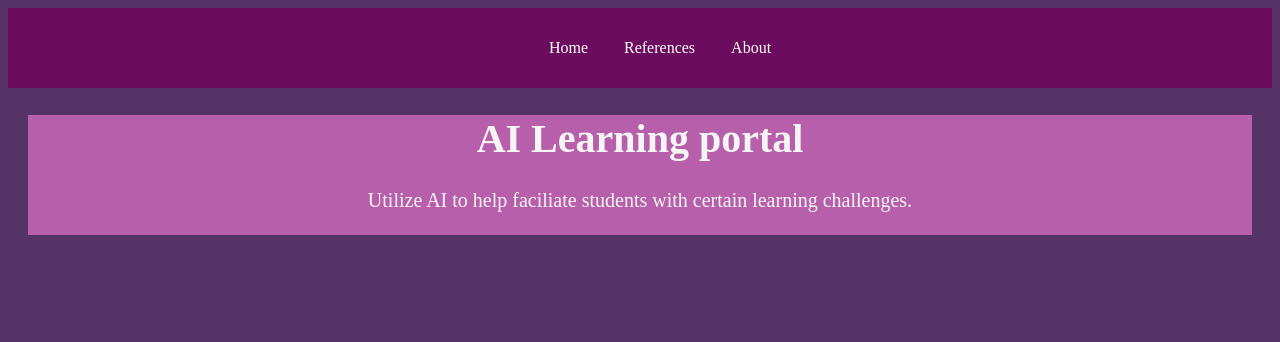
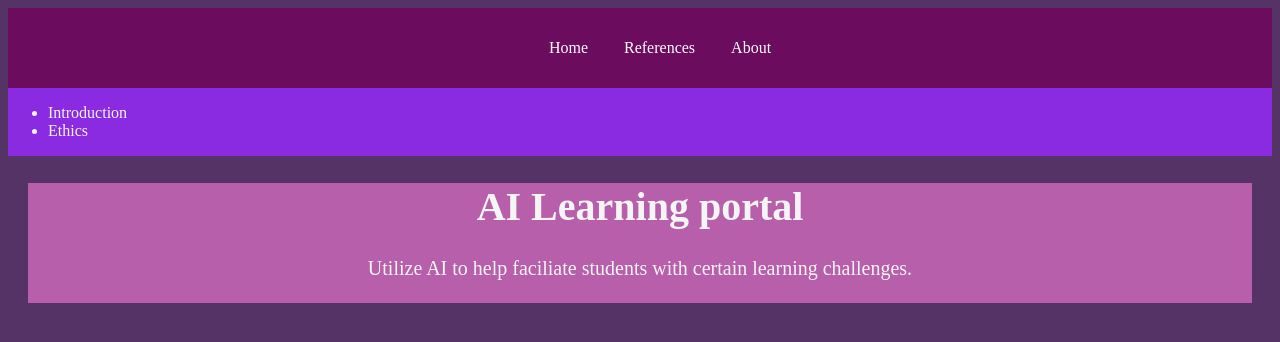
Before and after one commit to Gn842/Webmaster--AI-learning-portal, a plain HTML site: page index.html in a window 1280 px wide. Drawn offline with Linux system fonts and the light colour scheme.

Commit message:
Create a side-nav bar

```diff
--- a/index.html
+++ b/index.html
@@ -17,6 +17,12 @@
             </ul>
         </nav>
     </header>
+    <nav class="side-bar">
+        <ul class="side-links">
+            <li>Introduction</li>
+            <li>Ethics</li>
+        </ul>
+    </nav>
 </script>
     <div class="main-text">
         <h1>AI Learning portal</h1>
--- a/style.css
+++ b/style.css
@@ -42,6 +42,17 @@ color: white;
 border-radius: 4px;
 background-color:black
 }
+.side-bar{
+    box-sizing: border-box;
+    display: flex;
+    justify-content: left;
+    align-items: center;
+    background-color: blueviolet;
+    /* padding-left: ; */
+    position: sticky;
+    left: 0;
+    z-index: 0;
+}
 .main-text{
     text-align: center;
     margin: 20px;
```
